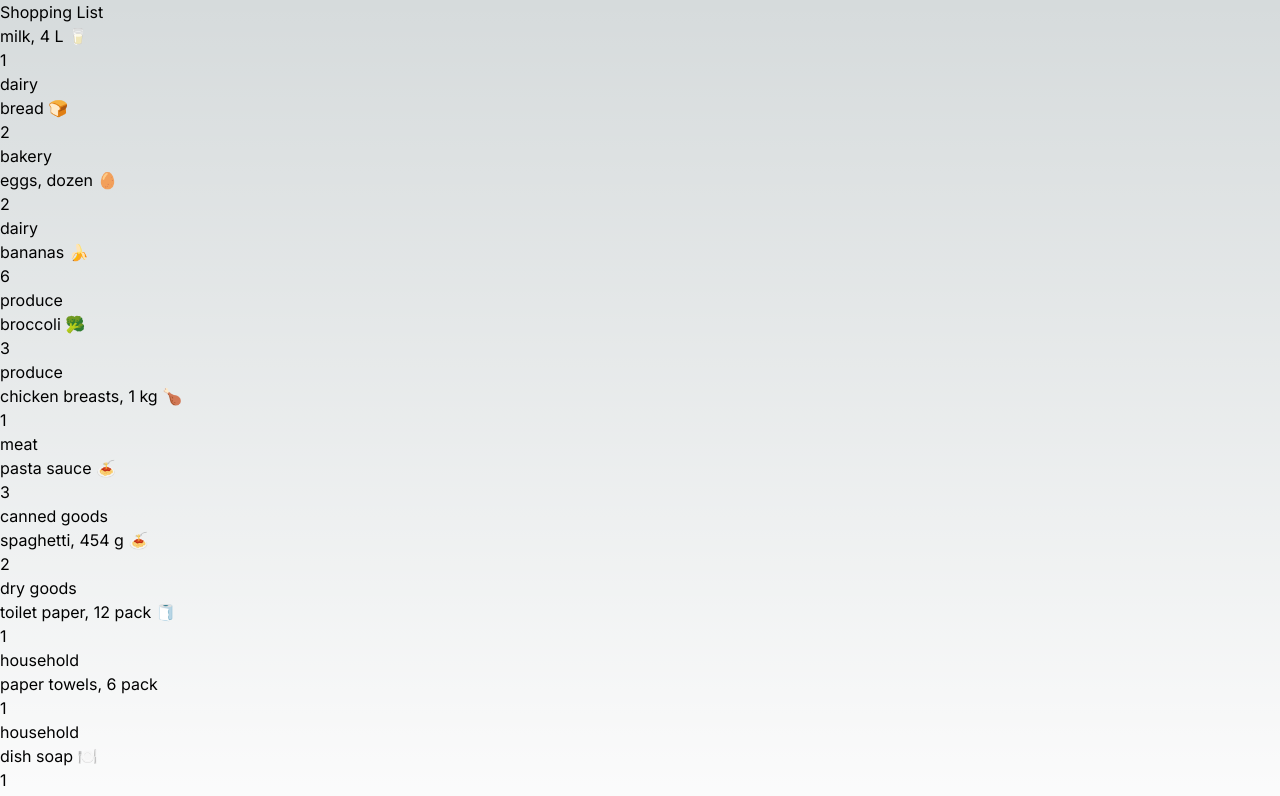
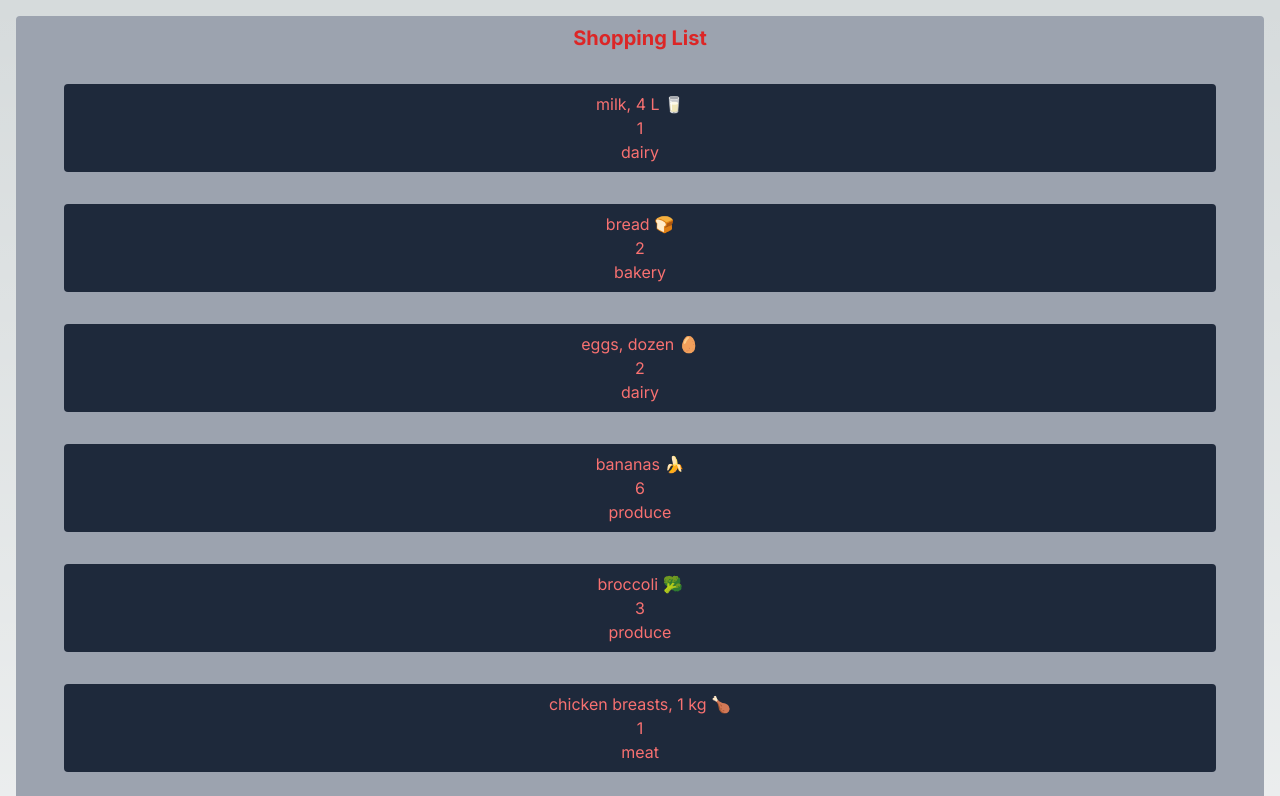
Before and after one commit to SyedJawadRaza-Baquar/cprg306-assignments, a Next.js app: page /week3 in a window 1280 px wide. Shown: the top 796 px of the page. Built offline with nearby package versions, Linux system fonts and the light colour scheme.

Commit message:
added css

```diff
--- a/app/week3/item.js
+++ b/app/week3/item.js
@@ -1,6 +1,6 @@
 export default function Item({item}) {
     return (
-        <ul>
+        <ul className="px-4 py-2 m-8 text-red-400 text-base text-center font-normal bg-slate-800 rounded hover:bg-blue-600 border-blue-800">
             <li>{item.name}</li>
             <li>{item.quantity}</li>
             <li>{item.category}</li>
--- a/app/week3/page.js
+++ b/app/week3/page.js
@@ -3,8 +3,8 @@ import ItemList from "./item-list";
 export default function Page() {
     return (
         <>
-        <main>
-            <h1>Shopping List</h1>
+        <main className="px-4 py-2 m-4 text-red-600 text-xl text-center font-bold bg-gray-400 rounded border-blue-800">
+            <h1 >Shopping List</h1>
             <ItemList />
         </main>
         </>
```
